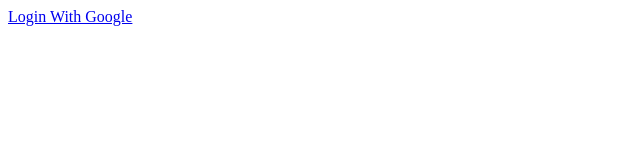
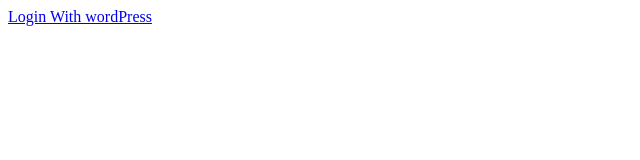
Before and after one commit to 401-advanced-javascript-bmj/lab-12-www-server, a website: page public/index.html in a window 1280 px wide. Shown: the full height of the page, 0-640 px from the left. Drawn offline with nearby package versions, Linux system fonts and the light colour scheme.

Commit message:
wordpress working

```diff
--- a/public/index.html
+++ b/public/index.html
@@ -14,23 +14,20 @@
 
         <script>
 
-          let googleURL = "https://accounts.google.com/o/oauth2/v2/auth";
+          let wordpressURL = "https://public-api.wordpress.com/oauth2/authorize";
 
           let options = {
-            client_id:'YOUR-GOOGLE-CLIENT-ID',
-            redirect_uri: 'YOUR-SERVER-URL/oauth',
-            scope: 'email openid profile',
-            prompt: 'consent',
+            client_id:'65844',
+            redirect_uri: 'http://localhost:3000/oauth',
             response_type: 'code'
           };
-
           let QueryString = Object.keys(options).map( (key,i) => {
             return `${key}=` + encodeURIComponent(options[key]);
           }).join("&");
 
-          let authURL = `${googleURL}?${QueryString}`;
+          let authURL = `${wordpressURL}?${QueryString}`;
 
-          $('#oauth').append(`<a href="${authURL}">Login With Google</a>`);
+          $('#oauth').append(`<a href="${authURL}">Login With wordPress</a>`);
 
         </script>
 
```
